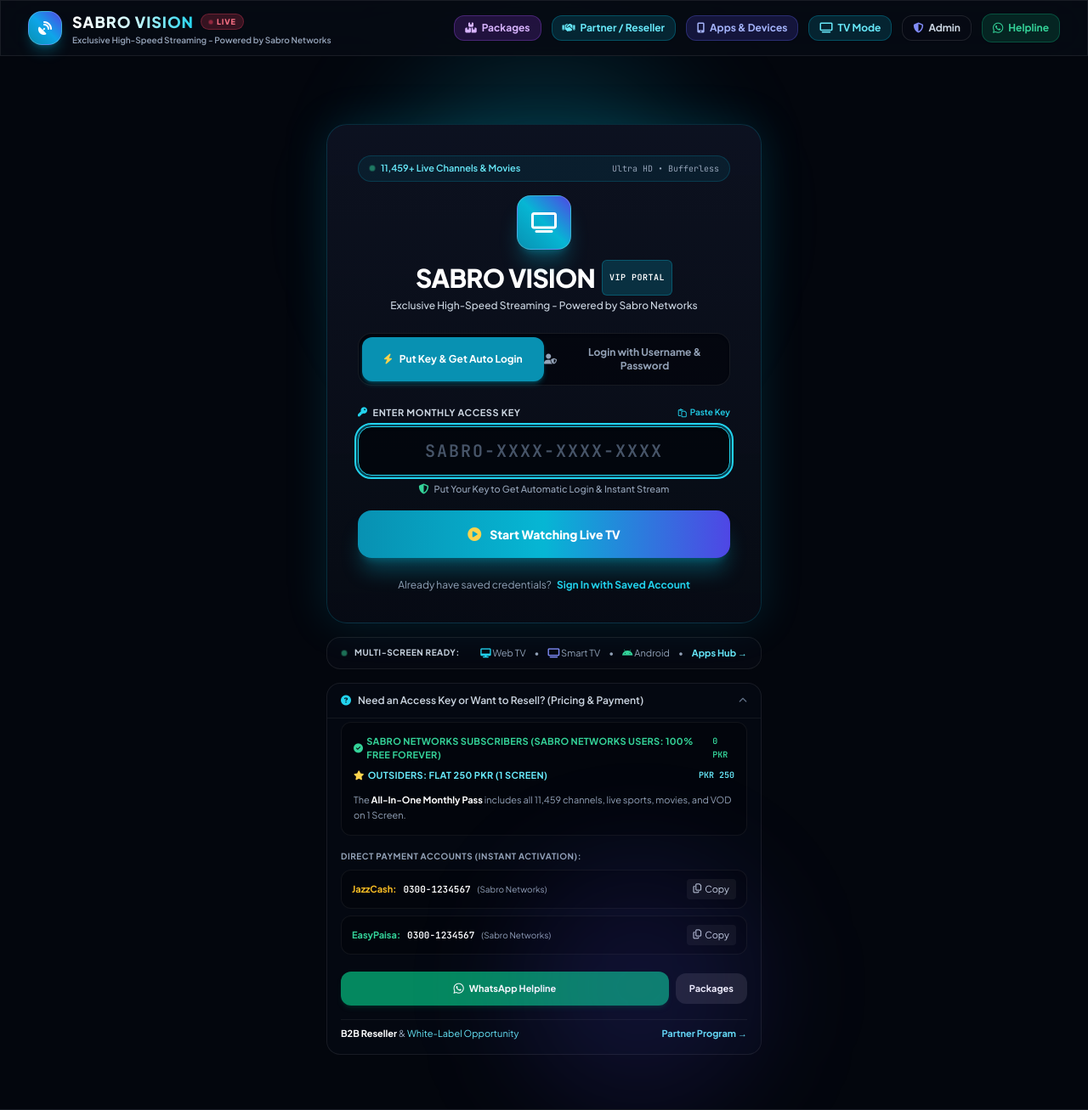
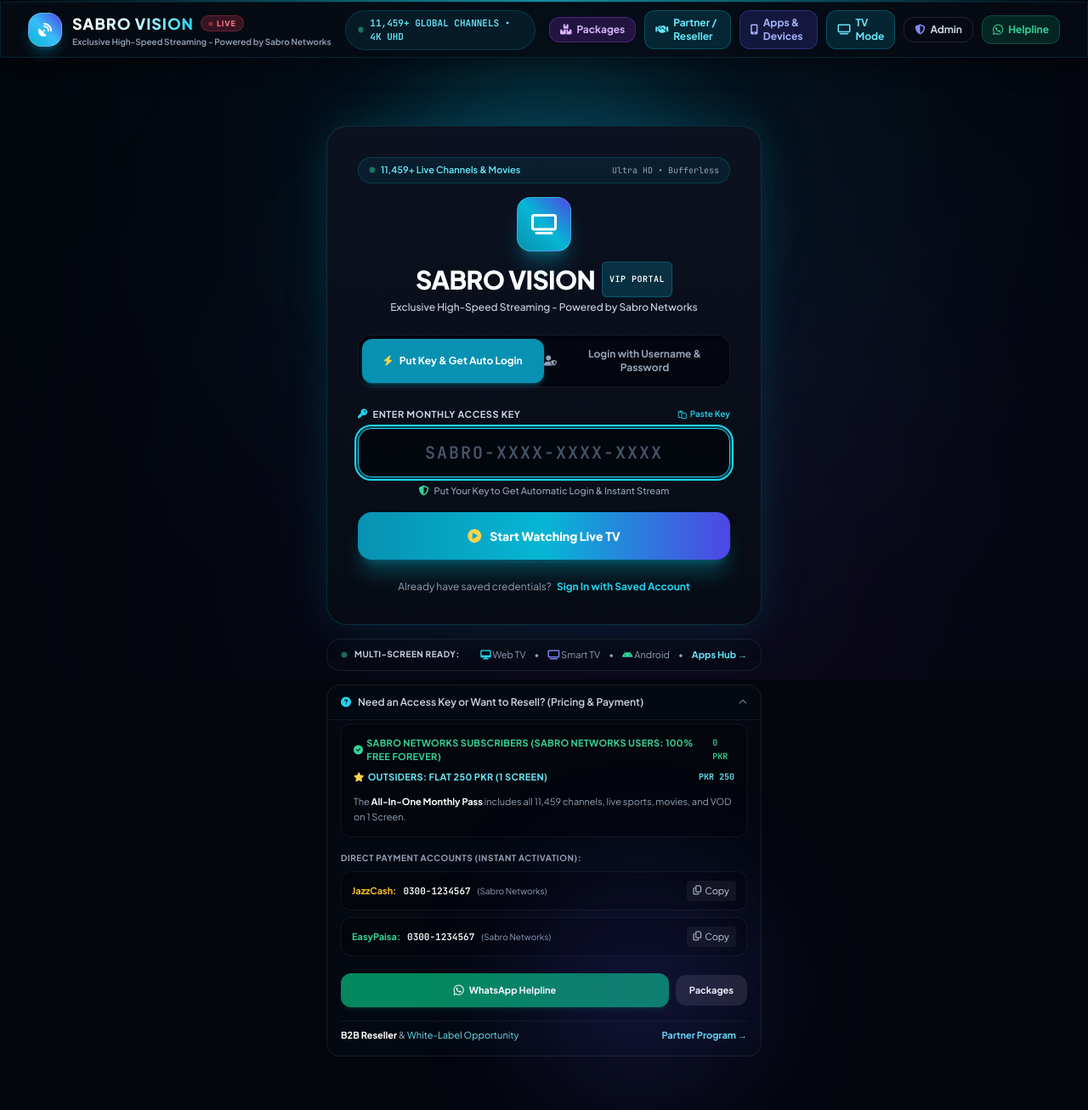
Before and after one commit to sabroservices/Sabro-Vision, a Flask app: page /gatekeeper in a window 1280 px wide. Shown: the top 1307 px of the page at 85% size. Run offline with Flask 3, Linux system fonts and the light colour scheme; data comes from the database, SQL or seed files in the repository; some libraries are stand-ins or nearby versions.

Commit message:
Auto-sync SABRO VISION (2026-11-13 20:24:48)

```diff
--- a/templates/base.html
+++ b/templates/base.html
@@ -158,23 +158,26 @@
 
     <!-- Ambient Cinema Glow Lights -->
     <div class="fixed inset-0 pointer-events-none overflow-hidden z-0">
-        <div class="absolute -top-40 left-1/4 w-[650px] h-[650px] bg-brand-500/12 rounded-full blur-[150px]"></div>
-        <div class="absolute top-1/3 -right-40 w-[550px] h-[550px] bg-indigo-600/12 rounded-full blur-[150px]"></div>
-        <div class="absolute -bottom-40 left-1/3 w-[650px] h-[650px] bg-purple-600/8 rounded-full blur-[170px]"></div>
+        <div class="absolute -top-40 left-1/4 w-[750px] h-[750px] bg-cyan-500/10 rounded-full blur-[170px]"></div>
+        <div class="absolute top-1/3 -right-40 w-[650px] h-[650px] bg-indigo-600/12 rounded-full blur-[180px]"></div>
+        <div class="absolute -bottom-40 left-1/3 w-[700px] h-[700px] bg-purple-600/10 rounded-full blur-[190px]"></div>
     </div>
 
+    <!-- Top Neon Accent Ribbon -->
+    <div class="h-[2px] w-full bg-gradient-to-r from-transparent via-cyan-400 to-transparent z-50 sticky top-0 opacity-80"></div>
+
     <!-- Top Navigation Bar -->
-    <header class="sticky top-0 z-50 cinema-glass border-b border-white/[0.08]">
+    <header class="sticky top-0 z-50 cinema-glass border-b border-cyan-500/15 shadow-[0_4px_30px_rgba(0,0,0,0.5)]">
         <div class="max-w-7xl mx-auto px-4 sm:px-6 lg:px-8 h-16 flex items-center justify-between gap-4 relative z-10">
             <!-- Brand Logo -->
             <div class="flex items-center gap-3">
                 <a href="{{ url_for('index') }}" class="flex items-center gap-3 group">
-                    <div class="w-10 h-10 rounded-2xl bg-gradient-to-tr from-brand-600 via-sky-500 to-indigo-600 flex items-center justify-center shadow-lg shadow-brand-500/30 group-hover:scale-105 transition-transform border border-white/20">
+                    <div class="w-10 h-10 rounded-2xl bg-gradient-to-tr from-cyan-500 via-sky-400 to-indigo-600 flex items-center justify-center shadow-lg shadow-cyan-500/30 group-hover:scale-105 transition-transform border border-white/20">
                         <i class="fa-solid fa-satellite-dish text-white text-base"></i>
                     </div>
                     <div>
                         <div class="flex items-center gap-2">
-                            <span class="text-lg font-black tracking-wider text-transparent bg-clip-text bg-gradient-to-r from-white via-cyan-100 to-brand-400">
+                            <span class="text-lg font-black tracking-wider text-transparent bg-clip-text bg-gradient-to-r from-white via-cyan-100 to-cyan-400">
                                 {{ settings.platform_name }}
                             </span>
                             <span class="text-[9px] font-black uppercase tracking-widest px-2 py-0.5 rounded-full bg-rose-500/20 text-rose-400 border border-rose-500/30 flex items-center gap-1 shadow-sm">
@@ -194,17 +197,23 @@
                     <input type="text" name="q" value="{{ request.args.get('q', '') }}"
                            placeholder="Search Channels, Sports, News... (Press '/' to search)"
                            id="globalSearchInput"
-                           class="w-full bg-obsidian-900/90 text-xs text-slate-200 pl-10 pr-4 py-2.5 rounded-2xl border border-white/[0.08] focus:outline-none focus:border-brand-400 focus:ring-1 focus:ring-brand-400 transition-all placeholder:text-slate-500 shadow-inner">
+                           class="w-full bg-obsidian-900/90 text-xs text-slate-200 pl-10 pr-12 py-2.5 rounded-2xl border border-white/[0.1] focus:outline-none focus:border-cyan-400 focus:ring-2 focus:ring-cyan-500/25 transition-all placeholder:text-slate-500 shadow-inner">
                     <i class="fa-solid fa-magnifying-glass absolute left-3.5 top-1/2 -translate-y-1/2 text-slate-500 text-xs"></i>
+                    <kbd class="absolute right-3 top-1/2 -translate-y-1/2 px-1.5 py-0.5 rounded bg-white/5 border border-white/10 text-[9px] font-mono text-slate-400 hidden sm:inline">/</kbd>
                 </form>
+            </div>
+            {% else %}
+            <div class="hidden xl:flex items-center gap-2 px-3.5 py-1.5 rounded-full bg-cyan-950/40 border border-cyan-500/20 text-[11px] text-cyan-300 font-mono">
+                <span class="w-2 h-2 rounded-full bg-emerald-400 live-pulse"></span>
+                <span class="font-bold">11,459+ GLOBAL CHANNELS • 4K UHD</span>
             </div>
             {% endif %}
 
             <!-- Right Controls: Key Info & Navigation -->
-            <div class="flex items-center gap-3">
+            <div class="flex items-center gap-2.5">
                 {% if current_subscriber %}
-                <a href="{{ url_for('my_account') }}" class="flex items-center gap-1.5 px-3 py-1.5 rounded-2xl bg-obsidian-900/90 border border-brand-500/30 text-xs font-bold text-slate-200 hover:text-white hover:border-brand-400 transition-all shadow-sm" title="My Account & Key Vault">
-                    <i class="fa-solid fa-user-circle text-brand-400"></i>
+                <a href="{{ url_for('my_account') }}" class="flex items-center gap-1.5 px-3 py-1.5 rounded-2xl bg-cyan-950/40 border border-cyan-500/30 text-xs font-bold text-slate-200 hover:text-white hover:border-cyan-400 transition-all shadow-sm" title="My Account & Key Vault">
+                    <i class="fa-solid fa-user-circle text-cyan-400"></i>
                     <span class="max-w-[100px] truncate">{{ current_subscriber.username }}</span>
                 </a>
                 {% endif %}
```
